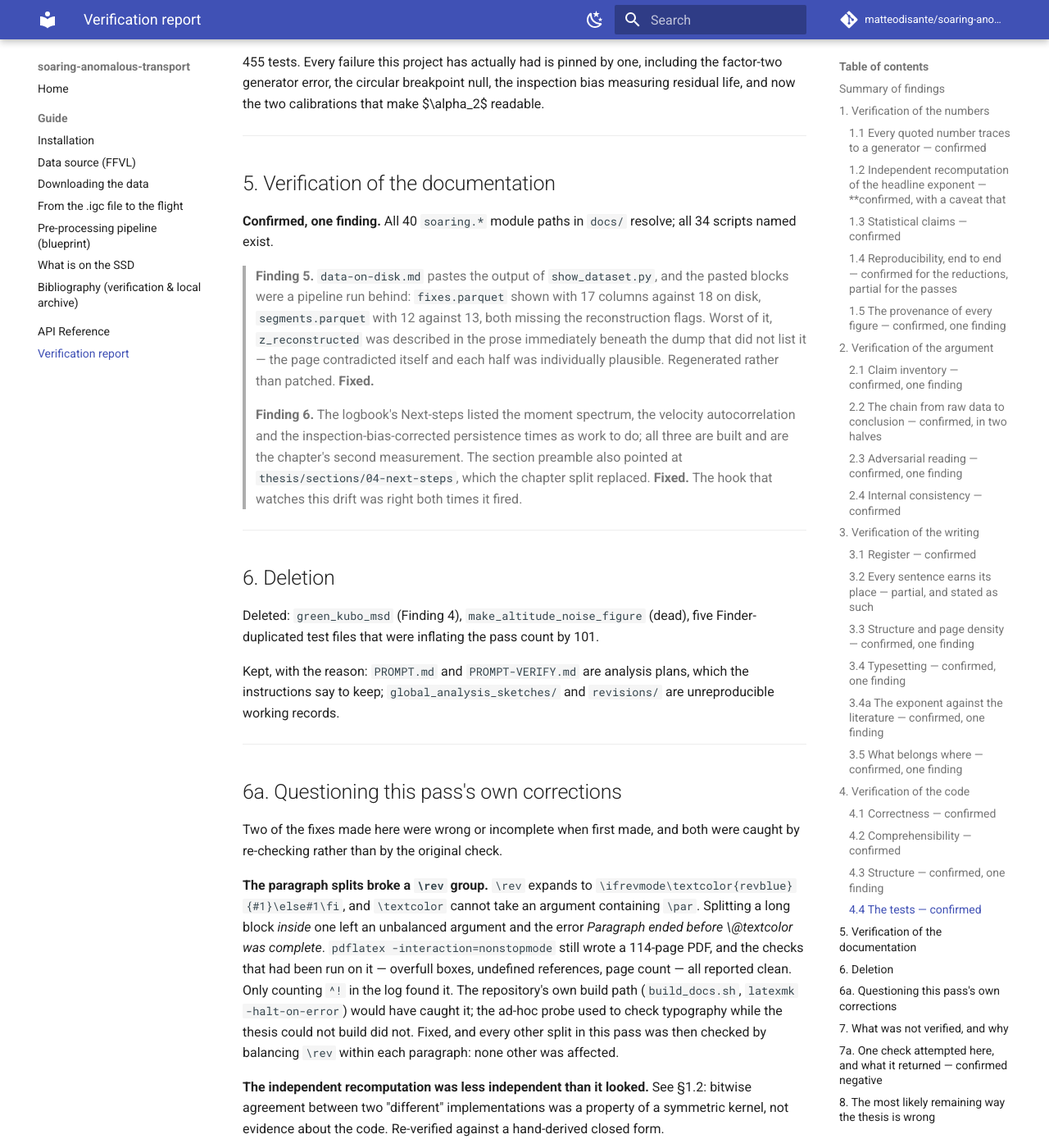
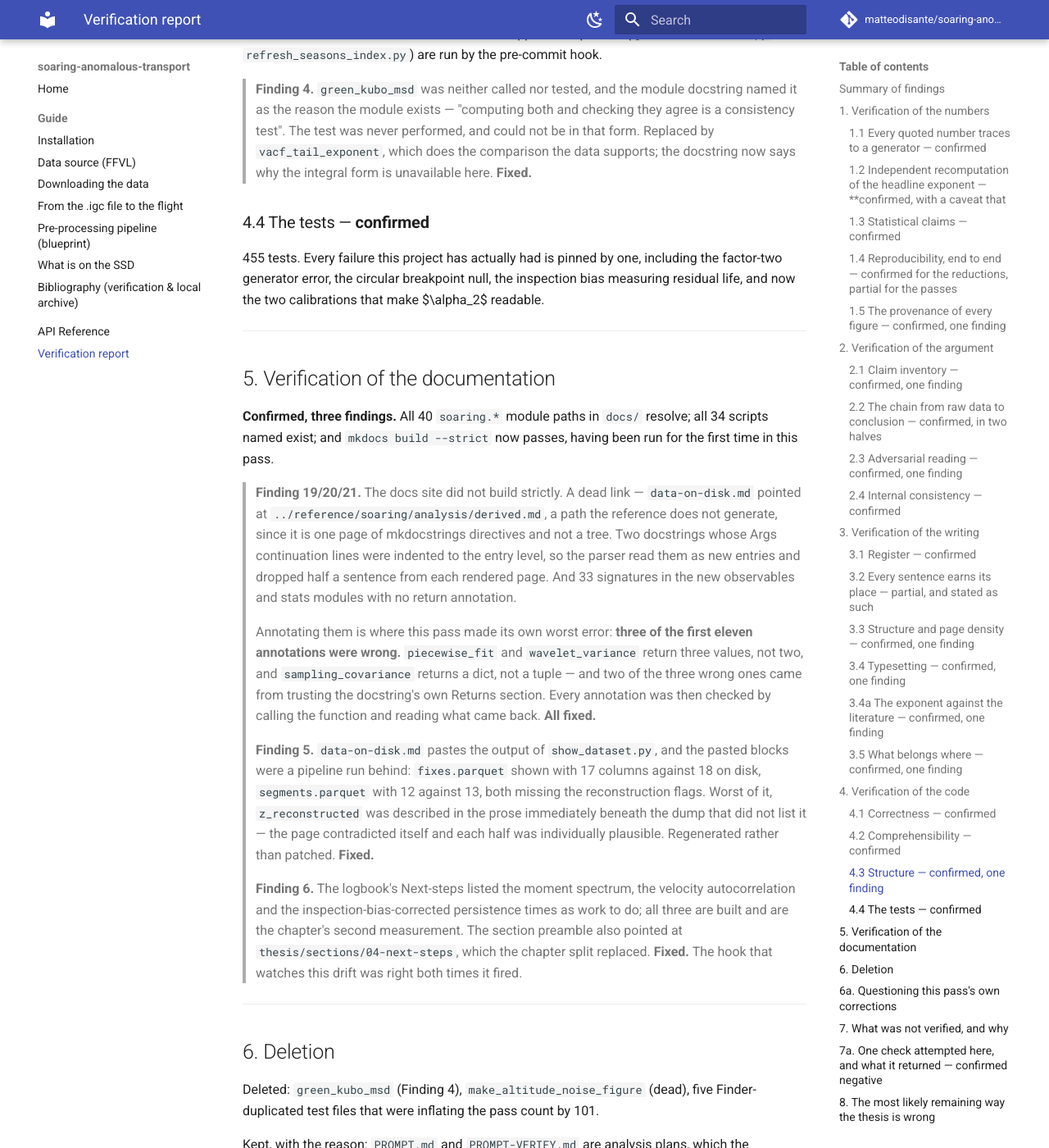
Before and after one commit to matteodisante/soaring-anomalous-transport, an MkDocs documentation site: the page built from docs/VERIFICATION-REPORT.md, in a window 1280 px wide and 1400 px high, scrolled down 7811 px. Shown: the whole window at 82% size. Built offline with MkDocs 1.6.1 and Material for MkDocs 9.7.7, drawn with Linux system fonts in a browser that asks for light colours; comment, search, counter and statistics services are not loaded; some of the changed text lies outside the part shown.

Commit message:
docs: the docs-build findings in the verification report

```diff
--- a/docs/VERIFICATION-REPORT.md
+++ b/docs/VERIFICATION-REPORT.md
@@ -32,6 +32,9 @@ and are recorded as such in §6a.
 | 16 | Fig. 3.3's caption lettered four panels; the figure has six, and (c) named the wrong one | wrong caption | fixed |
 | 17 | Chapter 3 never put its exponent beside the published one it cites in Chapter 4 | missing comparison | fixed |
 | 18 | One narrow table column was justified where its neighbours were ragged, causing 17 of 27 underfull boxes | typesetting | fixed |
+| 19 | `mkdocs build --strict` did not pass, and had not been run | broken build | fixed |
+| 20 | A dead link in `data-on-disk.md`, and two docstrings whose Args continuation lines were parsed as new entries | stale documentation | fixed |
+| 21 | 33 signatures in the new modules carried no return annotation | comprehensibility | fixed |
 
 ---
 
@@ -281,8 +284,22 @@ residual life, and now the two calibrations that make $\alpha_2$ readable.
 
 ## 5. Verification of the documentation
 
-**Confirmed, one finding.** All 40 `soaring.*` module paths in `docs/` resolve; all 34
-scripts named exist.
+**Confirmed, three findings.** All 40 `soaring.*` module paths in `docs/` resolve; all 34
+scripts named exist; and `mkdocs build --strict` now passes, having been run for the first
+time in this pass.
+
+> **Finding 19/20/21.** The docs site did not build strictly. A dead link — `data-on-disk.md`
+> pointed at `../reference/soaring/analysis/derived.md`, a path the reference does not
+> generate, since it is one page of mkdocstrings directives and not a tree. Two docstrings
+> whose Args continuation lines were indented to the entry level, so the parser read them as
+> new entries and dropped half a sentence from each rendered page. And 33 signatures in the
+> new observables and stats modules with no return annotation.
+>
+> Annotating them is where this pass made its own worst error: **three of the first eleven
+> annotations were wrong.** `piecewise_fit` and `wavelet_variance` return three values, not
+> two, and `sampling_covariance` returns a dict, not a tuple — and two of the three wrong
+> ones came from trusting the docstring's own Returns section. Every annotation was then
+> checked by calling the function and reading what came back. **All fixed.**
 
 > **Finding 5.** `data-on-disk.md` pastes the output of `show_dataset.py`, and the pasted
 > blocks were a pipeline run behind: `fixes.parquet` shown with 17 columns against 18 on
```
Also changed, not shown: other parts of docs/VERIFICATION-REPORT.md (+2 -2 lines), 2 other files.
